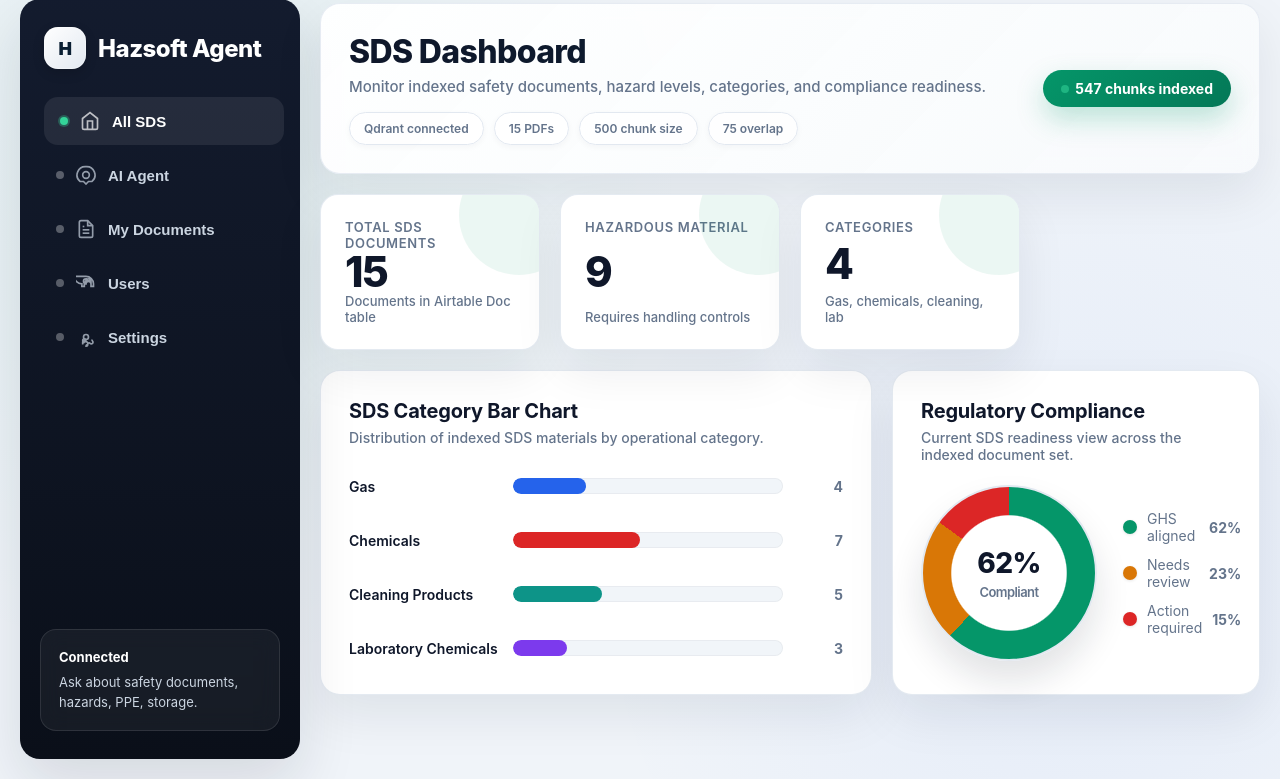
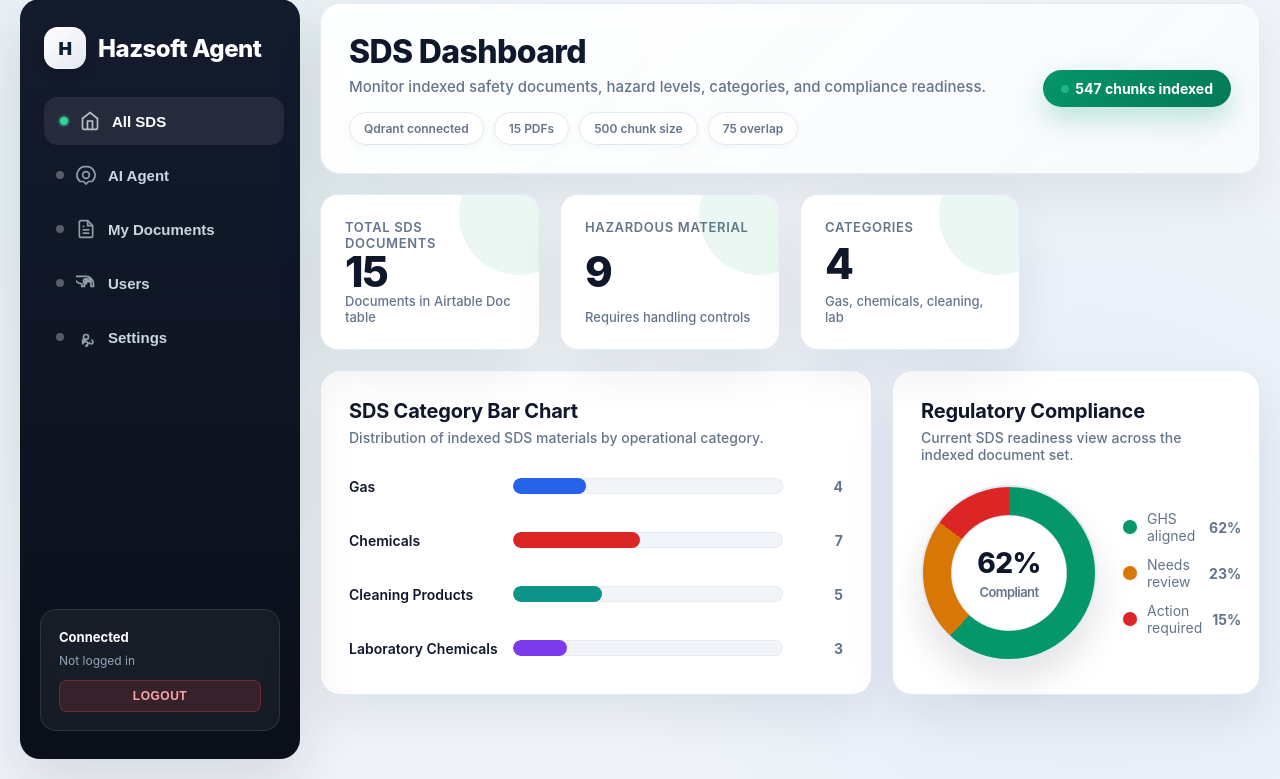
Before and after one commit to shanmugapriyag2196/Hazsoft-Agent, a FastAPI app: page / in a window 1280 px wide. Shown: the part 21-800 px from the top of the page. Run offline with FastAPI, Linux system fonts and the light colour scheme.

Commit message:
Add logout route and user info in sidebar footer

```diff
--- a/templates/base.html
+++ b/templates/base.html
@@ -155,6 +155,30 @@
         margin-bottom: 6px;
         font-weight: 700;
       }
+      .sidebar-foot .user-info {
+        font-size: 12px;
+        color: #94a3b8;
+        margin-bottom: 10px;
+        line-height: 1.4;
+      }
+      .sidebar-foot .logout-btn {
+        width: 100%;
+        padding: 8px 12px;
+        background: rgba(239, 68, 68, 0.15);
+        border: 1px solid rgba(239, 68, 68, 0.3);
+        color: #fca5a5;
+        border-radius: 8px;
+        font-size: 12px;
+        font-weight: 700;
+        cursor: pointer;
+        transition: all 0.2s ease;
+        text-transform: uppercase;
+        letter-spacing: 0.5px;
+      }
+      .sidebar-foot .logout-btn:hover {
+        background: rgba(239, 68, 68, 0.25);
+        color: #ffffff;
+      }
     .main {
       min-width: 0;
       padding: 4px 0 4px;
@@ -199,7 +223,8 @@
       </nav>
     <div class="sidebar-foot">
       <strong>Connected</strong>
-      Ask about safety documents, hazards, PPE, storage.
+      <div class="user-info" id="sidebar-user-info">Loading...</div>
+      <button class="logout-btn" id="logout-btn">Logout</button>
     </div>
   </aside>
 
@@ -231,5 +256,27 @@ document.querySelectorAll(".nav-item[data-page]").forEach(item => {
   });
 });
 </script>
+<script>
+  document.getElementById('logout-btn').addEventListener('click', () => {
+    window.location.href = '/logout';
+  });
+
+  function updateSidebarUser() {
+    const userStr = localStorage.getItem('hazsoft_user');
+    const info = document.getElementById('sidebar-user-info');
+    if (info && userStr) {
+      try {
+        const user = JSON.parse(userStr);
+        info.textContent = user.Email || user.FullName || 'User';
+      } catch {
+        info.textContent = 'User';
+      }
+    } else if (info) {
+      info.textContent = 'Not logged in';
+    }
+  }
+
+  updateSidebarUser();
+</script>
 </body>
 </html>
```
Also changed, not shown: api/index.py (+7 -0 lines). Lines whose indentation alone changed are shown as unchanged.
